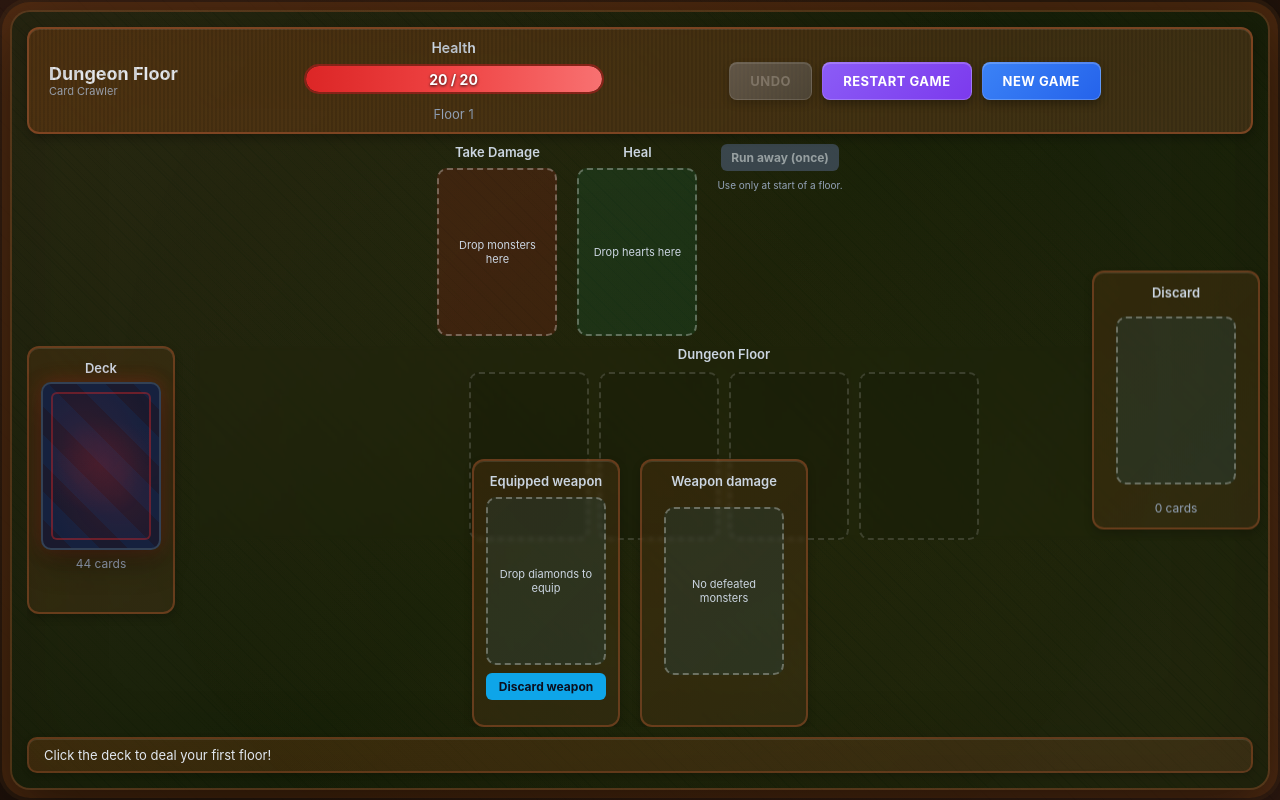
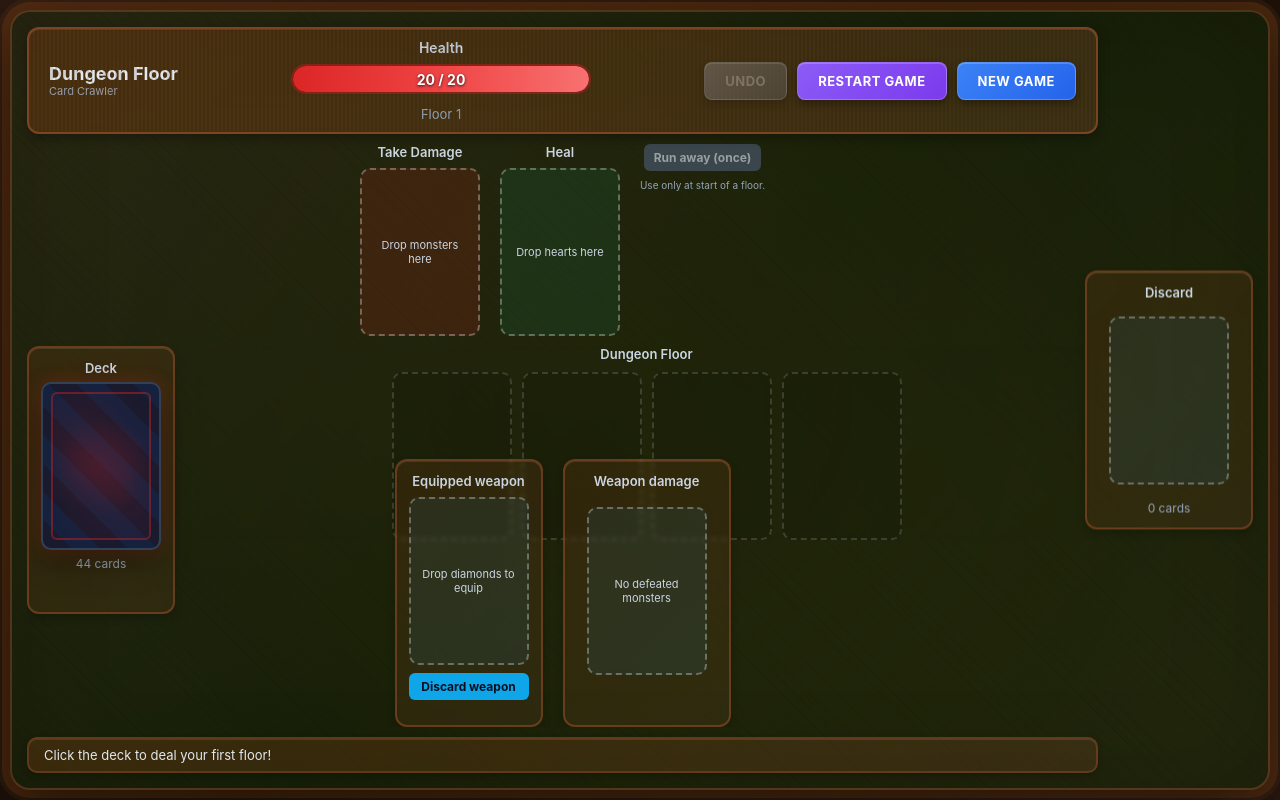
Before and after one commit to Noahbambi1/Dans-dungeon-crawler, a plain HTML site: page index.html in a window 1280 px wide. Drawn offline with Linux system fonts and the light colour scheme.

Commit message:
Keep discard pile inside app bounds
- Changed discard positioning to stay inside table border
- Added padding-right to app container for discard space
- Removed extra padding from top-bar
- Discard pile now properly contained within game table

```diff
--- a/style.css
+++ b/style.css
@@ -73,7 +73,7 @@ body::before {
     );
   border-radius: 20px;
   padding: 15px;
-  padding-top: 15px;
+  padding-right: 170px; /* Space for discard pile */
   box-shadow:
     0 20px 60px rgba(0, 0, 0, 0.5),
     inset 0 0 100px rgba(0, 0, 0, 0.2),
@@ -91,7 +91,6 @@ body::before {
   align-items: center;
   background: linear-gradient(135deg, rgba(139, 69, 19, 0.4) 0%, rgba(101, 67, 33, 0.5) 100%);
   padding: 10px 20px;
-  padding-right: 150px; /* Space for discard pile */
   border-radius: 12px;
   border: 2px solid rgba(160, 82, 45, 0.6);
   box-shadow:
@@ -681,8 +680,8 @@ main {
 }
 
 .discard-corner {
-  position: fixed;
-  right: 20px;
+  position: absolute;
+  right: 15px;
   top: 50%;
   transform: translateY(-50%);
   z-index: 100;
```
